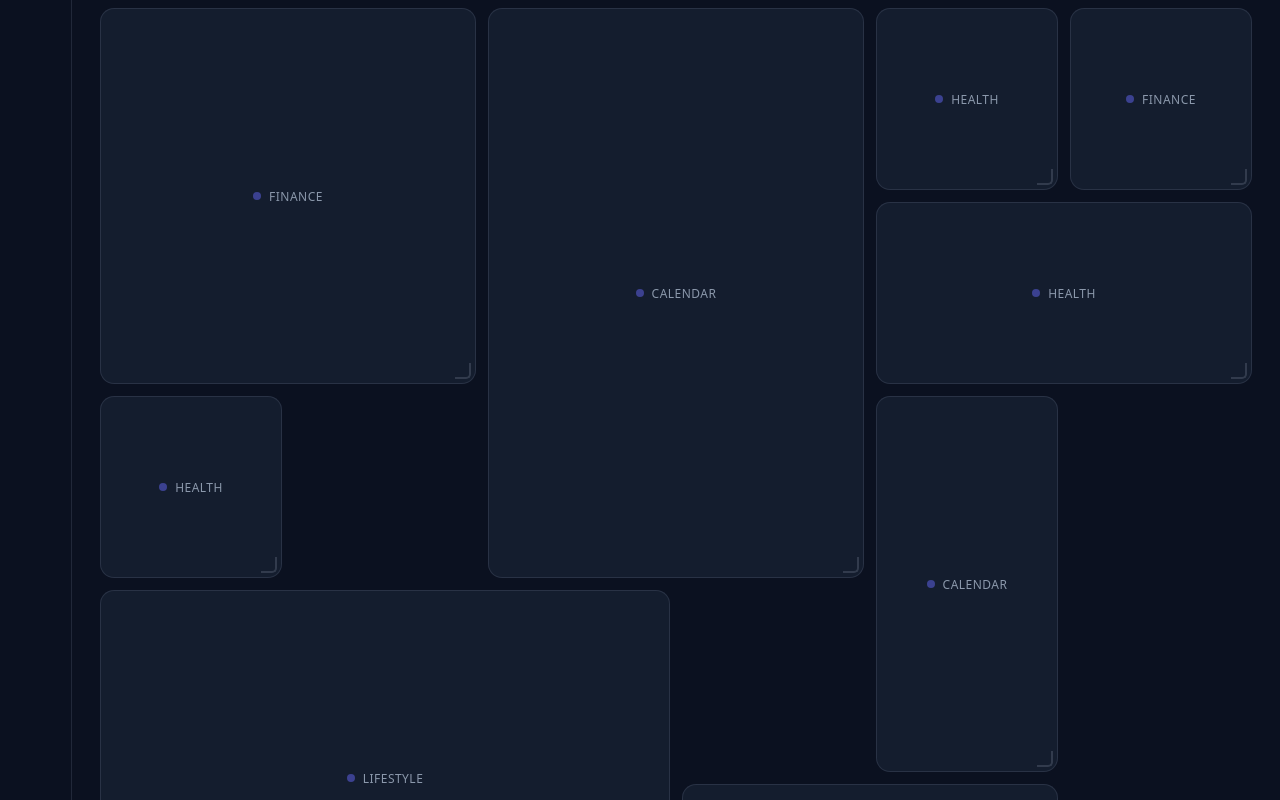
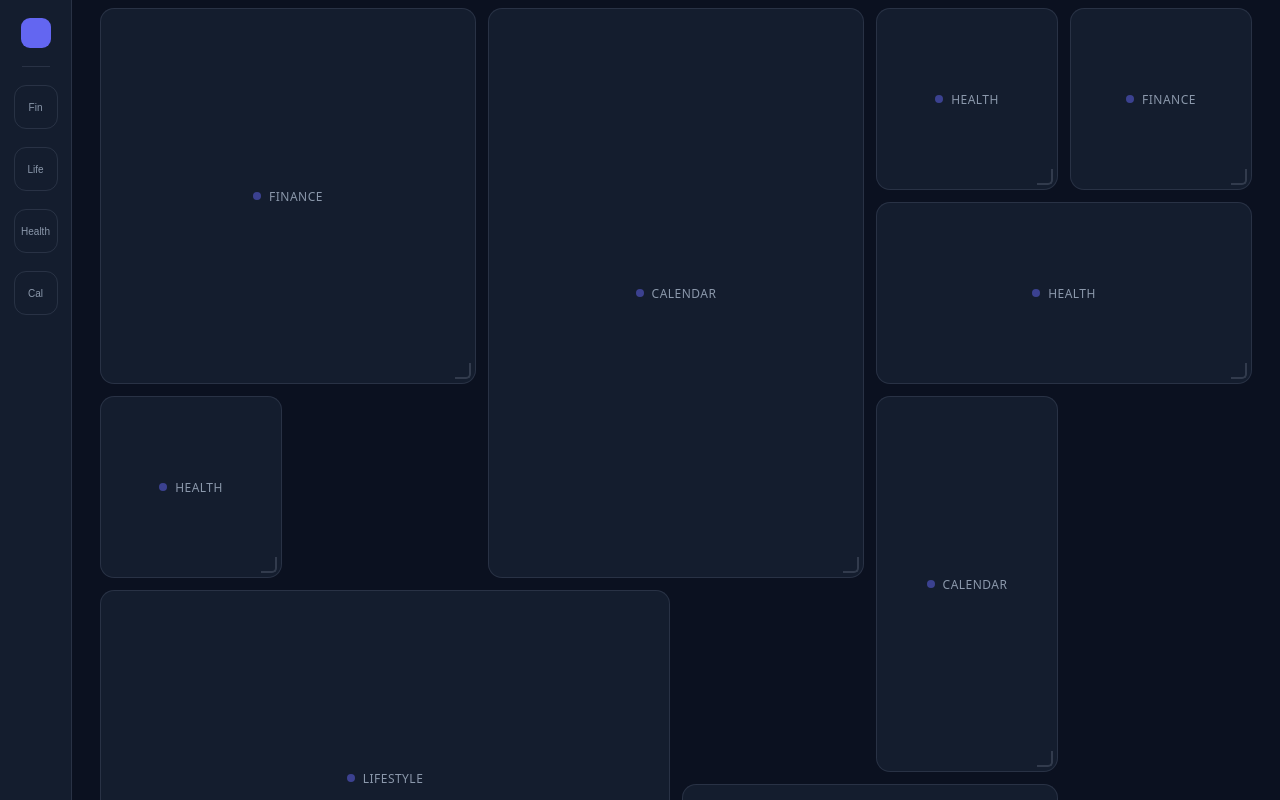
Before and after one commit to ben-yeung/bento-dash, a Next.js app: page / in a window 1280 px wide. Built offline with nearby package versions, Linux system fonts and the light colour scheme.

Commit message:
feat: left bar category filtering (hide-reflow / dim)
Co-Authored-By: Claude Opus 4.8 <noreply@anthropic.com>

```diff
--- a/components/board/BentoBoard.tsx
+++ b/components/board/BentoBoard.tsx
@@ -1,6 +1,6 @@
 'use client';
 import { useRef, useState } from 'react';
-import { LayoutGroup } from 'motion/react';
+import { LayoutGroup, AnimatePresence } from 'motion/react';
 import {
   DndContext,
   DragOverlay,
@@ -30,13 +30,29 @@ export function BentoBoard() {
   const moveWidget = useBoard((s) => s.moveWidget);
   const resizeWidget = useBoard((s) => s.resizeWidget);
   const layoutMode = useSettings((s) => s.layoutMode);
+  const activeTags = useSettings((s) => s.activeTags);
+  const filterMode = useSettings((s) => s.filterMode);
 
   const [activeId, setActiveId] = useState<string | null>(null);
   const [preview, setPreview] = useState<WidgetLayout[] | null>(null);
   const [resizingId, setResizingId] = useState<string | null>(null);
 
   const sensors = useSensors(useSensor(PointerSensor, { activationConstraint: { distance: 4 } }));
-  const widgets = preview ?? committed;
+  const base = preview ?? committed;
+  const filtering = activeTags.length > 0;
+  const matches = (cat: WidgetLayout['category']) => activeTags.includes(cat);
+
+  // hide mode: show only matches, re-resolved to pack tight. dim mode: show all.
+  const widgets =
+    filtering && filterMode === 'hide'
+      ? getStrategy(layoutMode).resolve(base.filter((w) => matches(w.category)))
+      : base;
+
+  // TODO(filter-drag): while a `hide` filter is active, drag/resize are locked (interactionsLocked)
+  // to avoid ambiguous order-mapping against hidden widgets. Allow rearranging within a filtered
+  // subset in a later pass. anchor: components/board/BentoBoard.tsx
+  const interactionsLocked = filtering && filterMode === 'hide';
+
   const activeWidget = widgets.find((w) => w.id === activeId) ?? null;
 
   function handleDragStart(e: DragStartEvent) {
@@ -67,7 +83,7 @@ export function BentoBoard() {
     setPreview(null);
   }
 
-  function WidgetWithResize({ w }: { w: WidgetLayout }) {
+  function WidgetWithResize({ w, dimmed = false }: { w: WidgetLayout; dimmed?: boolean }) {
     const { onPointerDown, onPointerMove, onPointerUp } = useDragResize({
       startW: w.w,
       startH: w.h,
@@ -84,8 +100,10 @@ export function BentoBoard() {
       <Widget
         widget={w}
         dragging={w.id === activeId}
-        interactive={resizingId === null}
+        dimmed={dimmed}
+        interactive={resizingId === null && !interactionsLocked}
       >
+        {!interactionsLocked && (
           <ResizeHandle
             onPointerDown={(e) => {
               setResizingId(w.id);
@@ -95,6 +113,7 @@ export function BentoBoard() {
             onPointerMove={onPointerMove}
             onPointerUp={onPointerUp}
           />
+        )}
       </Widget>
     );
   }
@@ -109,10 +128,12 @@ export function BentoBoard() {
     >
       <div ref={boardRef} className={styles.board} style={{ gridAutoRows: `${metrics.cellSize}px` }}>
         <LayoutGroup>
+          <AnimatePresence>
             {widgets.map((w) => (
-            <WidgetWithResize key={w.id} w={w} />
+              <WidgetWithResize key={w.id} w={w} dimmed={filtering && filterMode === 'dim' && !matches(w.category)} />
             ))}
-          {activeWidget && <DropPreview widget={activeWidget} />}
+          </AnimatePresence>
+          {activeWidget && !interactionsLocked && <DropPreview widget={activeWidget} />}
         </LayoutGroup>
       </div>
       <DragOverlay dropAnimation={null}>
--- a/components/board/Widget.tsx
+++ b/components/board/Widget.tsx
@@ -38,6 +38,9 @@ export function Widget({
       style={style}
       data-dragging={dragging}
       data-dimmed={dimmed}
+      initial={{ opacity: 0, scale: 0.9 }}
+      animate={{ opacity: dimmed ? 0.18 : 1, scale: 1 }}
+      exit={{ opacity: 0, scale: 0.9 }}
       ref={setNodeRef}
       {...(interactive ? listeners : {})}
       {...attributes}
--- a/components/shell/AppShell.tsx
+++ b/components/shell/AppShell.tsx
@@ -1,13 +1,14 @@
 'use client';
 import styles from './AppShell.module.css';
 import { ThemeController } from './ThemeController';
+import { LeftBar } from './LeftBar';
 import { BentoBoard } from '@/components/board/BentoBoard';
 
 export function AppShell() {
   return (
     <div className={styles.shell}>
       <ThemeController />
-      <aside aria-label="utility bar" style={{ borderRight: '1px solid var(--border-hairline)' }} />
+      <LeftBar />
       <div className={styles.main}>
         <div className={styles.scroll}>
           <BentoBoard />
--- /dev/null
+++ b/components/shell/LeftBar.module.css
@@ -0,0 +1,40 @@
+.bar {
+  display: flex;
+  flex-direction: column;
+  align-items: center;
+  gap: 18px;
+  padding: 18px 0;
+  border-right: 1px solid var(--border-hairline);
+  background: var(--surface);
+}
+.logo {
+  width: 30px;
+  height: 30px;
+  border-radius: 9px;
+  background: var(--accent);
+}
+.divider {
+  width: 28px;
+  height: 1px;
+  background: var(--border-hairline);
+}
+.chip {
+  width: 44px;
+  height: 44px;
+  border-radius: 12px;
+  border: 1px solid var(--border-hairline);
+  background: transparent;
+  color: var(--muted);
+  font-size: 10px;
+  text-transform: capitalize;
+  cursor: pointer;
+  transition: all 0.15s ease;
+}
+.chip:hover {
+  color: var(--text);
+}
+.chip[data-active='true'] {
+  border-color: var(--accent);
+  color: var(--text);
+  background: color-mix(in srgb, var(--accent) 16%, transparent);
+}
--- /dev/null
+++ b/components/shell/LeftBar.tsx
@@ -0,0 +1,29 @@
+'use client';
+import styles from './LeftBar.module.css';
+import { useSettings } from '@/lib/state/settingsStore';
+import type { Category } from '@/lib/grid/types';
+
+const CATEGORIES: Category[] = ['finance', 'lifestyle', 'health', 'calendar'];
+const SHORT: Record<Category, string> = { finance: 'Fin', lifestyle: 'Life', health: 'Health', calendar: 'Cal' };
+
+export function LeftBar() {
+  const activeTags = useSettings((s) => s.activeTags);
+  const toggleTag = useSettings((s) => s.toggleTag);
+  return (
+    <aside className={styles.bar} aria-label="utility bar">
+      <div className={styles.logo} />
+      <div className={styles.divider} />
+      {CATEGORIES.map((c) => (
+        <button
+          key={c}
+          className={styles.chip}
+          data-active={activeTags.includes(c)}
+          onClick={() => toggleTag(c)}
+          aria-pressed={activeTags.includes(c)}
+        >
+          {SHORT[c]}
+        </button>
+      ))}
+    </aside>
+  );
+}
```
Also changed, not shown: 1 other file (tests, documents, lock files or other folders). Lines whose indentation alone changed are shown as unchanged.
